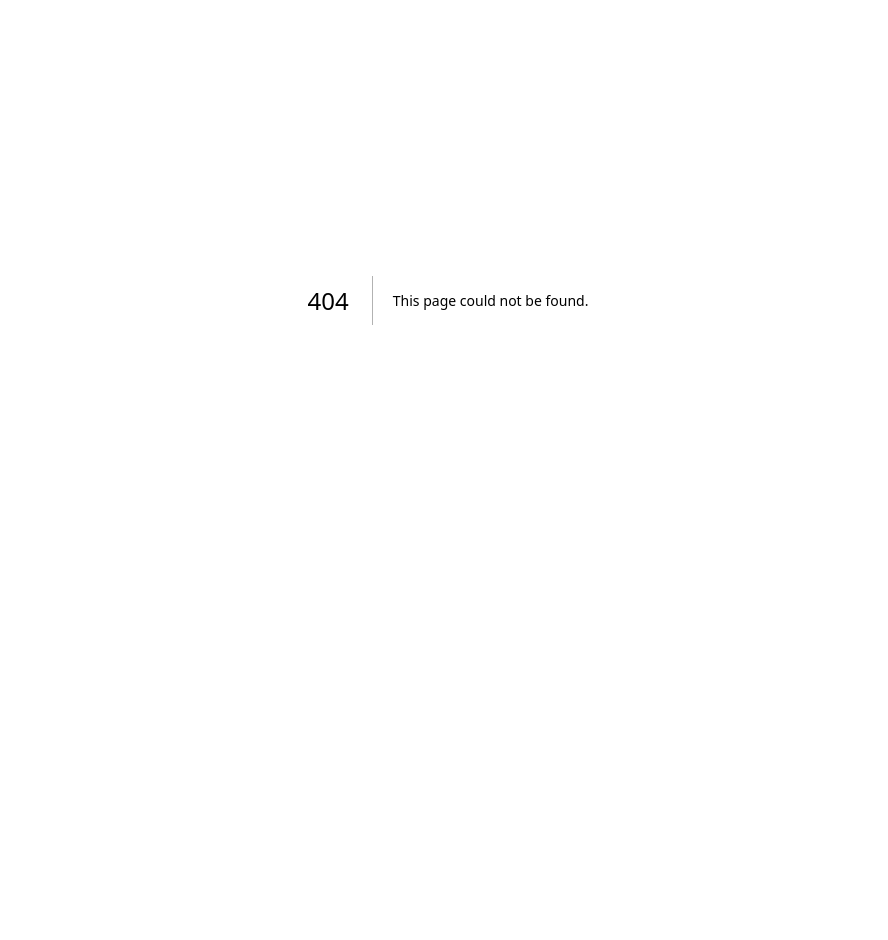
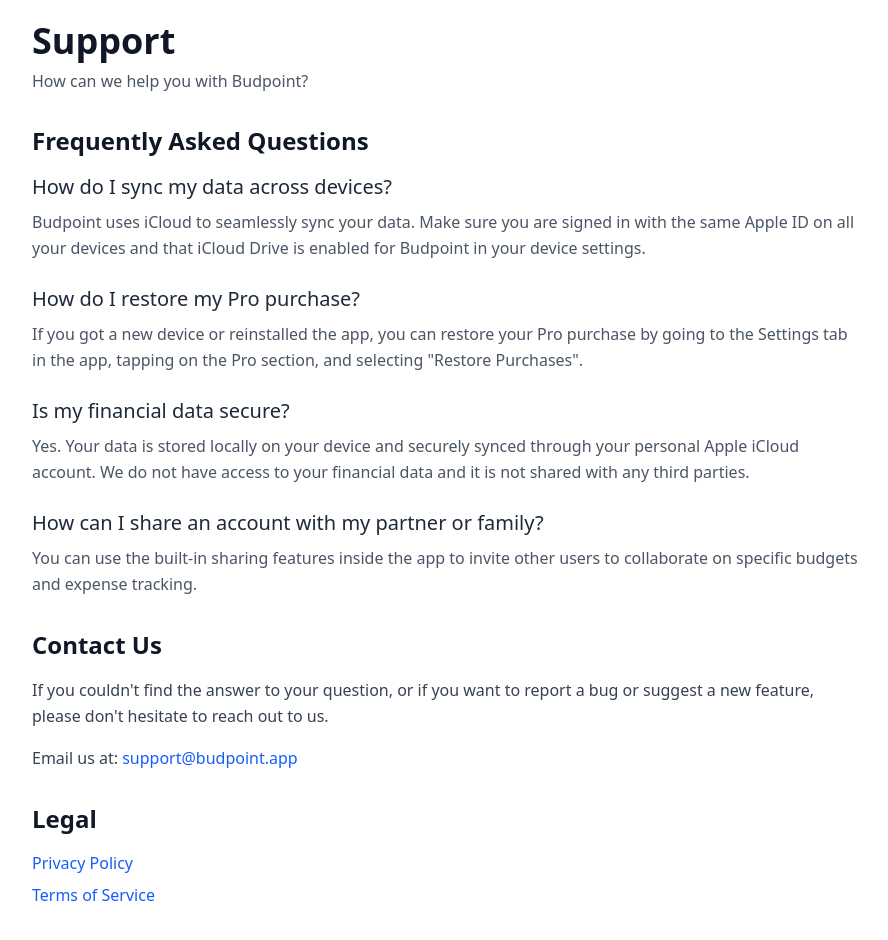
Before and after one commit to anekc/budpointlandpage, a Next.js app: page /support in a window 1280 px wide. Before the commit this address had no page. Shown: the part 100-1040 px from the top of the page, without its empty margins (192-1080 px from the left). Before the commit the page ends 800 px from the top, so only its background shows below. Built offline with nearby package versions, Linux system fonts and the light colour scheme.

Commit message:
Add support page and footer link

```diff
--- a/app/components/Footer.tsx
+++ b/app/components/Footer.tsx
@@ -41,6 +41,7 @@
       faq: "FAQ",
       contact: "Contact",
       joinWaitlist: "Join Waitlist",
+      supportPage: "Support Center",
       legal: "Legal",
       privacy: "Privacy Policy",
       terms: "Terms of Service",
@@ -58,6 +59,7 @@
       faq: "Preguntas Frecuentes",
       contact: "Contacto",
       joinWaitlist: "Lista de Espera",
+      supportPage: "Centro de Soporte",
       legal: "Legal",
       privacy: "Política de Privacidad",
       terms: "Términos de Servicio",
@@ -100,9 +102,10 @@
           <div className="space-y-4">
             <h3 className={`text-lg font-semibold ${isDark ? 'text-white' : 'text-gray-900'}`}>{currentLang.support}</h3>
             <ul className={`space-y-2 ${isDark ? 'text-gray-400' : 'text-gray-600'}`}>
-              <li><Link href="#faq" className={`${isDark ? 'hover:text-white' : 'hover:text-gray-900'} transition-colors`}>{currentLang.faq}</Link></li>
+              <li><Link href="/support" className={`${isDark ? 'hover:text-white' : 'hover:text-gray-900'} transition-colors`}>{currentLang.supportPage}</Link></li>
+              <li><Link href="/#faq" className={`${isDark ? 'hover:text-white' : 'hover:text-gray-900'} transition-colors`}>{currentLang.faq}</Link></li>
               <li><a href="mailto:support@budpoint.app" className={`${isDark ? 'hover:text-white' : 'hover:text-gray-900'} transition-colors`}>{currentLang.contact}</a></li>
-              <li><Link href="#waitlist" className={`${isDark ? 'hover:text-white' : 'hover:text-gray-900'} transition-colors`}>{currentLang.joinWaitlist}</Link></li>
+              <li><Link href="/#waitlist" className={`${isDark ? 'hover:text-white' : 'hover:text-gray-900'} transition-colors`}>{currentLang.joinWaitlist}</Link></li>
             </ul>
           </div>
 
--- /dev/null
+++ b/app/support/page.tsx
@@ -0,0 +1,106 @@
+'use client'
+
+import Link from 'next/link'
+import { useState, useEffect } from 'react'
+
+export default function SupportPage() {
+  const [isDark, setIsDark] = useState(false)
+
+  useEffect(() => {
+    // Detect system dark mode preference
+    const darkModeQuery = window.matchMedia('(prefers-color-scheme: dark)')
+    setIsDark(darkModeQuery.matches)
+
+    // Listen for system theme changes
+    const handleChange = (e: MediaQueryListEvent) => setIsDark(e.matches)
+    darkModeQuery.addEventListener('change', handleChange)
+    return () => darkModeQuery.removeEventListener('change', handleChange)
+  }, [])
+
+  return (
+    <div className={`min-h-screen ${isDark ? 'bg-black text-white' : 'bg-white text-gray-900'}`}>
+      {/* Simple Header */}
+      <header className={`${isDark ? 'bg-black border-gray-800' : 'bg-white border-gray-200'} border-b`}>
+        <div className="max-w-4xl mx-auto px-4 sm:px-6 lg:px-8 py-6">
+          <Link href="/" className={`flex items-center space-x-2 ${isDark ? 'text-blue-400 hover:text-blue-300' : 'text-blue-600 hover:text-blue-700'}`}>
+            <svg className="w-5 h-5" fill="none" stroke="currentColor" viewBox="0 0 24 24">
+              <path strokeLinecap="round" strokeLinejoin="round" strokeWidth={2} d="M10 19l-7-7m0 0l7-7m-7 7h18" />
+            </svg>
+            <span>Back to Budpoint</span>
+          </Link>
+        </div>
+      </header>
+
+      {/* Content */}
+      <main className="max-w-4xl mx-auto px-4 sm:px-6 lg:px-8 py-12">
+        <div className="prose prose-lg max-w-none">
+          <h1 className={`text-4xl font-bold mb-2 ${isDark ? 'text-white' : 'text-gray-900'}`}>Support</h1>
+          <p className={`mb-8 ${isDark ? 'text-gray-400' : 'text-gray-600'}`}>How can we help you with Budpoint?</p>
+
+          <section className="mb-8">
+            <h2 className={`text-2xl font-semibold mb-4 ${isDark ? 'text-white' : 'text-gray-900'}`}>Frequently Asked Questions</h2>
+
+            <div className="space-y-6">
+              <div>
+                <h3 className={`text-xl font-medium mb-2 ${isDark ? 'text-gray-200' : 'text-gray-800'}`}>How do I sync my data across devices?</h3>
+                <p className={`leading-relaxed ${isDark ? 'text-gray-400' : 'text-gray-600'}`}>
+                  Budpoint uses iCloud to seamlessly sync your data. Make sure you are signed in with the same Apple ID on all your devices and that iCloud Drive is enabled for Budpoint in your device settings.
+                </p>
+              </div>
+
+              <div>
+                <h3 className={`text-xl font-medium mb-2 ${isDark ? 'text-gray-200' : 'text-gray-800'}`}>How do I restore my Pro purchase?</h3>
+                <p className={`leading-relaxed ${isDark ? 'text-gray-400' : 'text-gray-600'}`}>
+                  If you got a new device or reinstalled the app, you can restore your Pro purchase by going to the Settings tab in the app, tapping on the Pro section, and selecting "Restore Purchases".
+                </p>
+              </div>
+
+              <div>
+                <h3 className={`text-xl font-medium mb-2 ${isDark ? 'text-gray-200' : 'text-gray-800'}`}>Is my financial data secure?</h3>
+                <p className={`leading-relaxed ${isDark ? 'text-gray-400' : 'text-gray-600'}`}>
+                  Yes. Your data is stored locally on your device and securely synced through your personal Apple iCloud account. We do not have access to your financial data and it is not shared with any third parties.
+                </p>
+              </div>
+
+              <div>
+                <h3 className={`text-xl font-medium mb-2 ${isDark ? 'text-gray-200' : 'text-gray-800'}`}>How can I share an account with my partner or family?</h3>
+                <p className={`leading-relaxed ${isDark ? 'text-gray-400' : 'text-gray-600'}`}>
+                  You can use the built-in sharing features inside the app to invite other users to collaborate on specific budgets and expense tracking.
+                </p>
+              </div>
+            </div>
+          </section>
+
+          <section className="mb-8">
+            <h2 className={`text-2xl font-semibold mb-4 ${isDark ? 'text-white' : 'text-gray-900'}`}>Contact Us</h2>
+            <p className={`leading-relaxed mb-4 ${isDark ? 'text-gray-300' : 'text-gray-700'}`}>
+              If you couldn't find the answer to your question, or if you want to report a bug or suggest a new feature, please don't hesitate to reach out to us.
+            </p>
+            <p className={`leading-relaxed ${isDark ? 'text-gray-300' : 'text-gray-700'}`}>
+              Email us at:{' '}
+              <a href="mailto:support@budpoint.app" className={`${isDark ? 'text-blue-400 hover:text-blue-300' : 'text-blue-600 hover:text-blue-700'} font-medium`}>
+                support@budpoint.app
+              </a>
+            </p>
+          </section>
+
+          <section className="mb-8">
+            <h2 className={`text-2xl font-semibold mb-4 ${isDark ? 'text-white' : 'text-gray-900'}`}>Legal</h2>
+            <ul className="space-y-2">
+              <li>
+                <Link href="/privacy" className={`${isDark ? 'text-blue-400 hover:text-blue-300' : 'text-blue-600 hover:text-blue-700'}`}>
+                  Privacy Policy
+                </Link>
+              </li>
+              <li>
+                <Link href="/terms" className={`${isDark ? 'text-blue-400 hover:text-blue-300' : 'text-blue-600 hover:text-blue-700'}`}>
+                  Terms of Service
+                </Link>
+              </li>
+            </ul>
+          </section>
+        </div>
+      </main>
+    </div>
+  )
+}
```
